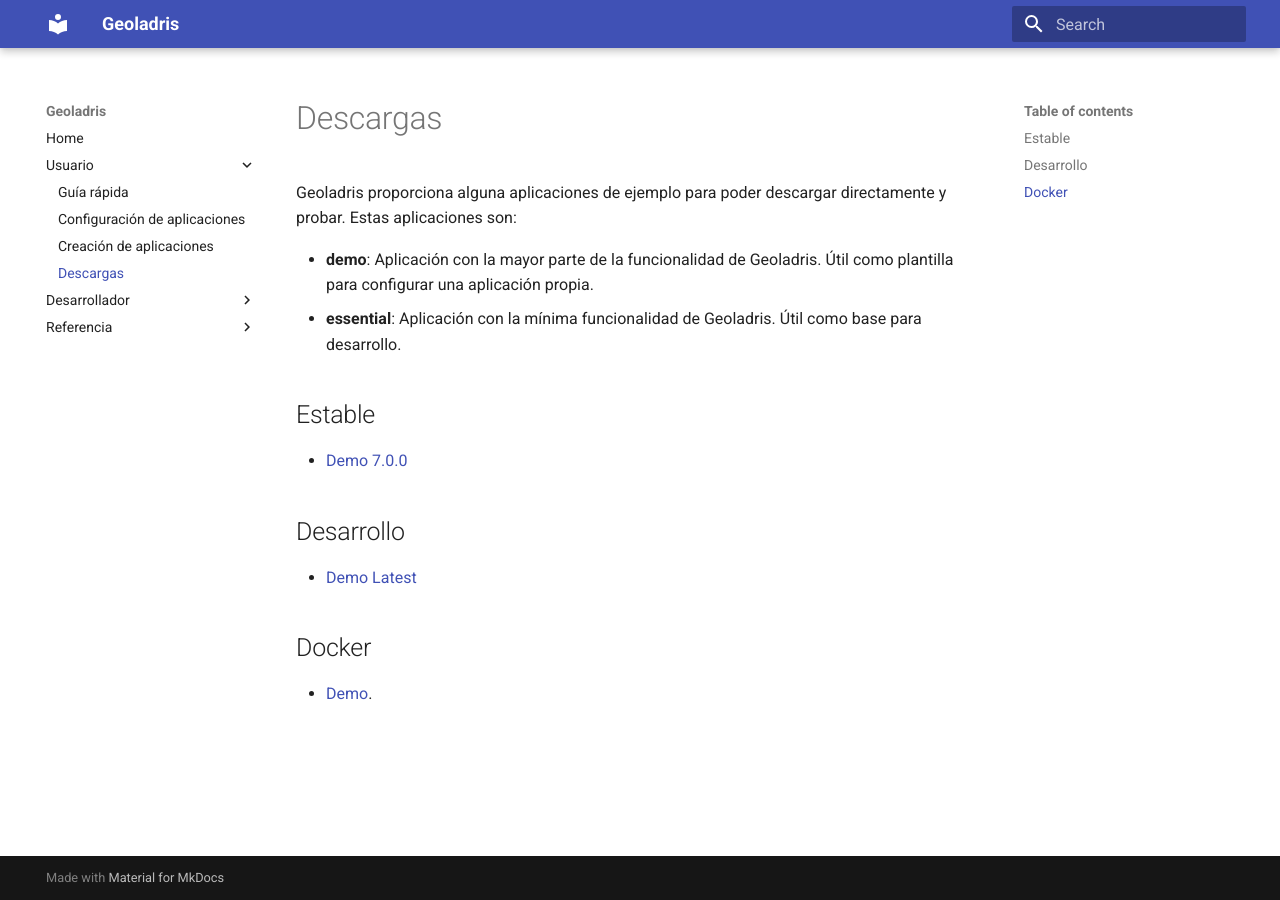
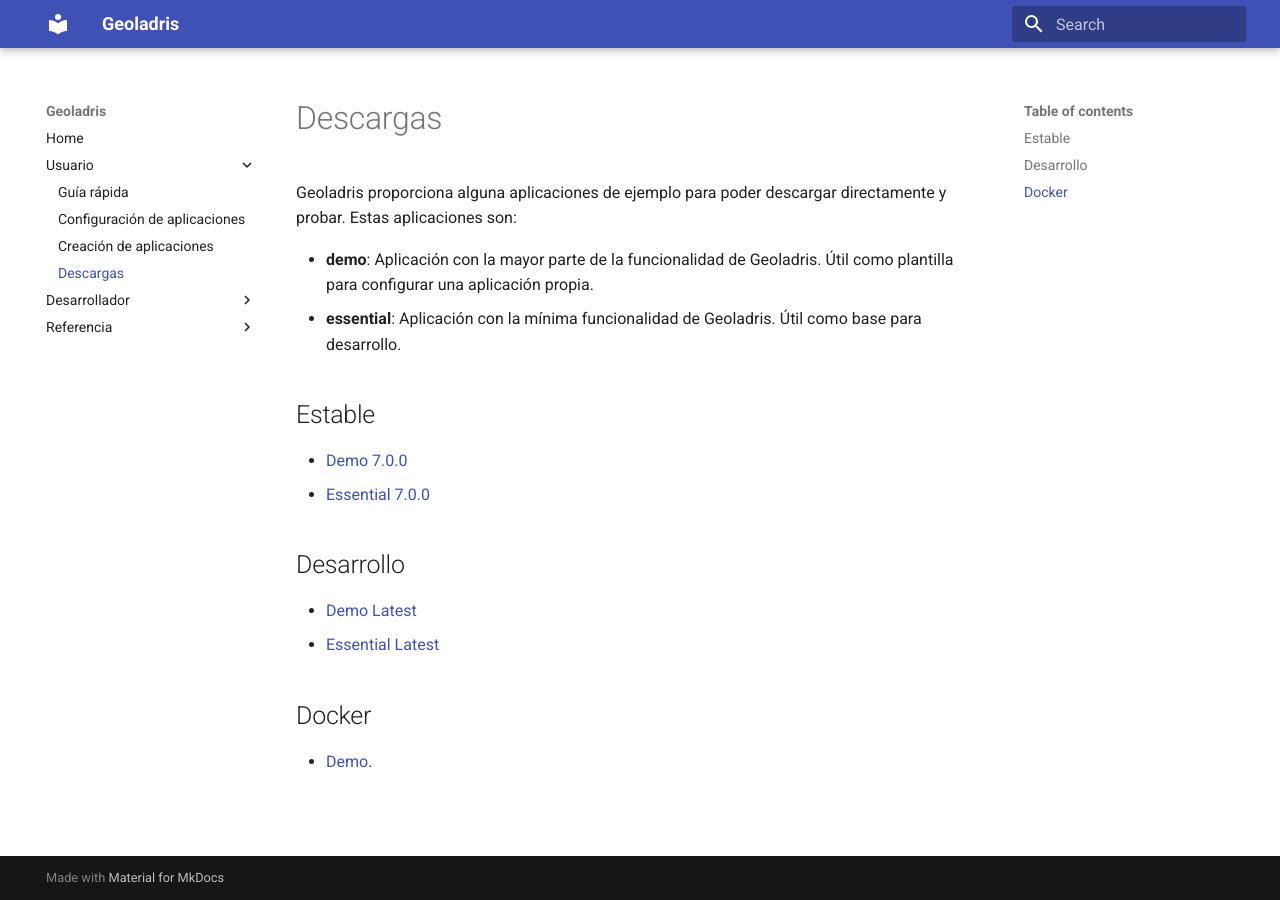
Before and after one commit to geoladris/doc, an MkDocs documentation site: the page built from docs/user/download.md, in a window 1280 px wide. Built offline with MkDocs 1.6.1 and Material for MkDocs 9.7.7, drawn with Linux system fonts in a browser that asks for light colours; old or Windows-style settings are respelled for this version of MkDocs.

Commit message:
Add essential to downloads

```diff
--- a/docs/user/download.md
+++ b/docs/user/download.md
@@ -6,10 +6,12 @@
 ## Estable
 
 * [Demo 7.0.0](https://repo1.maven.org/maven2/com/github/geoladris/apps/demo/7.0.0/demo-7.0.0.war)
+* [Essential 7.0.0](https://repo1.maven.org/maven2/com/github/geoladris/apps/essential/7.0.0/essential-7.0.0.war)
 
 ## Desarrollo
 
 * [Demo Latest](https://oss.sonatype.org/content/repositories/snapshots/com/github/geoladris/apps/demo/7.1.0-SNAPSHOT/)
+* [Essential Latest](https://oss.sonatype.org/content/repositories/snapshots/com/github/geoladris/apps/essential/7.1.0-SNAPSHOT/)
 
 ## Docker
 
```
